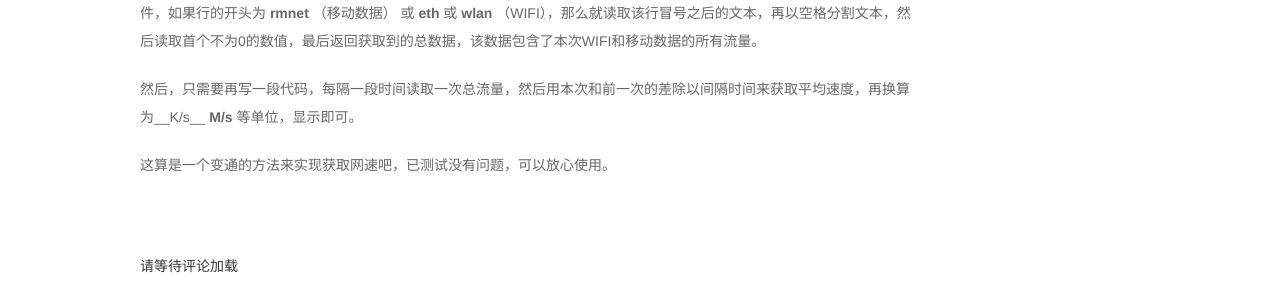
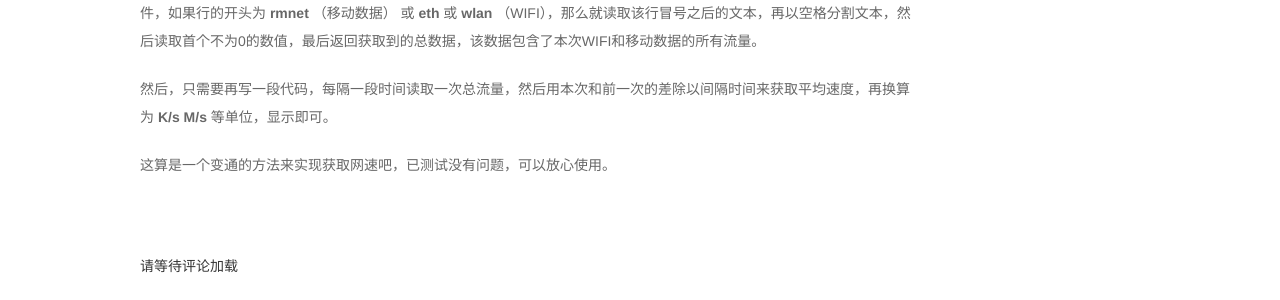
Before and after one commit to slanterns-fork/Blog, a Jekyll site: the page built from _posts/tech/2013-08-12-another-way-to-get-android-traffic-info.md, in a window 1280 px wide and 900 px high, scrolled down 1347 px. Shown: the part 507-807 px from the top of the window. Built offline with Jekyll 4.4.1, drawn with Linux system fonts in a browser that asks for light colours; comment, search, counter and statistics services are not loaded.

Commit message:
fix more typo

```diff
--- a/_posts/tech/2013-08-12-another-way-to-get-android-traffic-info.md
+++ b/_posts/tech/2013-08-12-another-way-to-get-android-traffic-info.md
@@ -64,6 +64,6 @@ summary: 之前，在LOSP4.2上使用的是Android自带的接口来实现获取
 
 解释一下，上面这段代码的作用是，用 __FileReader__ 类来打开 __/proc/net/dev__ 文件，然后用 __BufferedReader__ 类来逐行读取该文件，如果行的开头为 __rmnet__ （移动数据） 或 __eth__ 或 __wlan__ （WIFI），那么就读取该行冒号之后的文本，再以空格分割文本，然后读取首个不为0的数值，最后返回获取到的总数据，该数据包含了本次WIFI和移动数据的所有流量。
 
-然后，只需要再写一段代码，每隔一段时间读取一次总流量，然后用本次和前一次的差除以间隔时间来获取平均速度，再换算为__K/s__ __M/s__ 等单位，显示即可。
+然后，只需要再写一段代码，每隔一段时间读取一次总流量，然后用本次和前一次的差除以间隔时间来获取平均速度，再换算为 __K/s__ __M/s__ 等单位，显示即可。
 
 这算是一个变通的方法来实现获取网速吧，已测试没有问题，可以放心使用。
```
